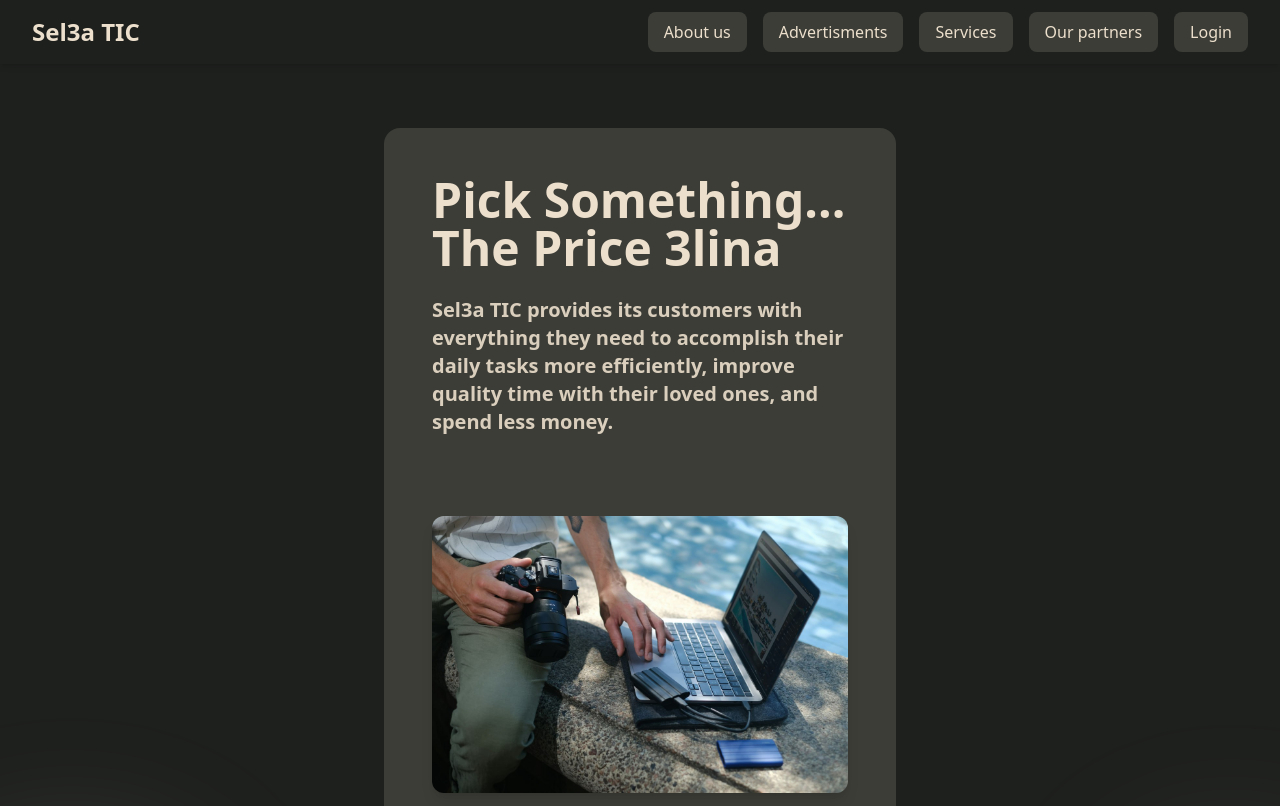
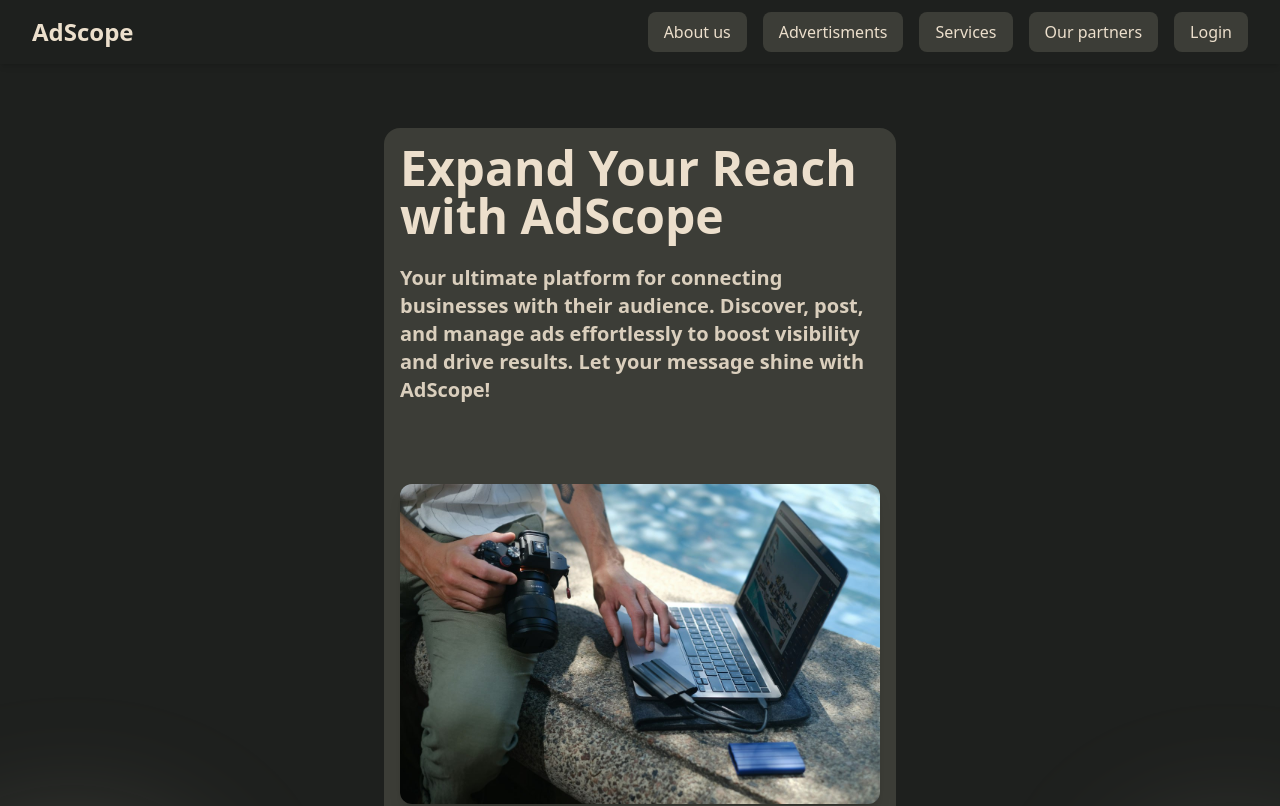
Before and after one commit to AymenDellas/ICT-Ads, a React (Vite) app: page / in a window 1280 px wide. Shown: the top 806 px of the page. Built offline with nearby package versions, Linux system fonts and the light colour scheme.

Commit message:
final project

```diff
--- a/src/Comps/Home.jsx
+++ b/src/Comps/Home.jsx
@@ -100,18 +100,15 @@ const Home = () => {
           animate={{ opacity: 1, y: 0 }}
           transition={{ duration: 1, ease: "easeIn" }}
           id="aboutus"
-          className="bg-actions xl:mx-96 lg:mx-10 mx-8 p-12 rounded-2xl relative"
+          className="bg-actions xl:mx-96 lg:mx-10 mx-8 p-4 rounded-2xl relative"
         >
           <div className="flex flex-col 2xl:flex-row items-center gap-12">
             <div className="text-primaryContent 2xl:w-1/2">
               <h1 className="text-5xl font-bold mb-6">
-                Pick Something... <br />
-                The Price 3lina
+              Expand Your Reach with AdScope
               </h1>
               <p className="text-xl font-semibold mb-8 opacity-90">
-                Sel3a TIC provides its customers with everything they need to
-                accomplish their daily tasks more efficiently, improve quality
-                time with their loved ones, and spend less money.
+                Your ultimate platform for connecting businesses with their audience. Discover, post, and manage ads effortlessly to boost visibility and drive results. Let your message shine with AdScope!
               </p>
               <div className="hidden 2xl:block">
                 <Link
--- a/src/Comps/Navbar.jsx
+++ b/src/Comps/Navbar.jsx
@@ -29,7 +29,7 @@ const Navbar = () => {
             {/* Logo */}
             <div className="flex-shrink-0">
               <Link to="/" className="text-xl xl:text-2xl font-bold text-primaryContent">
-                Sel3a TIC
+                AdScope
               </Link>
             </div>
 
```
